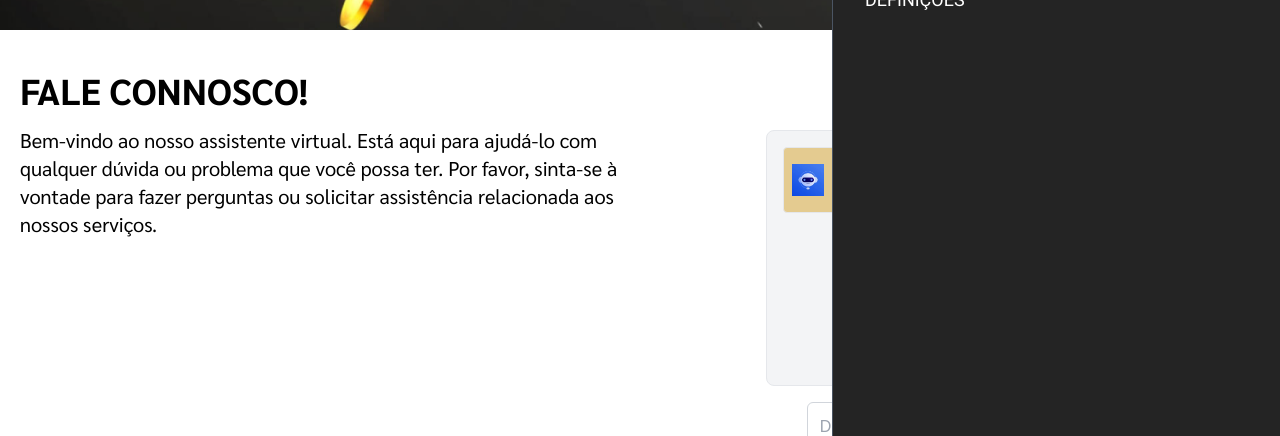
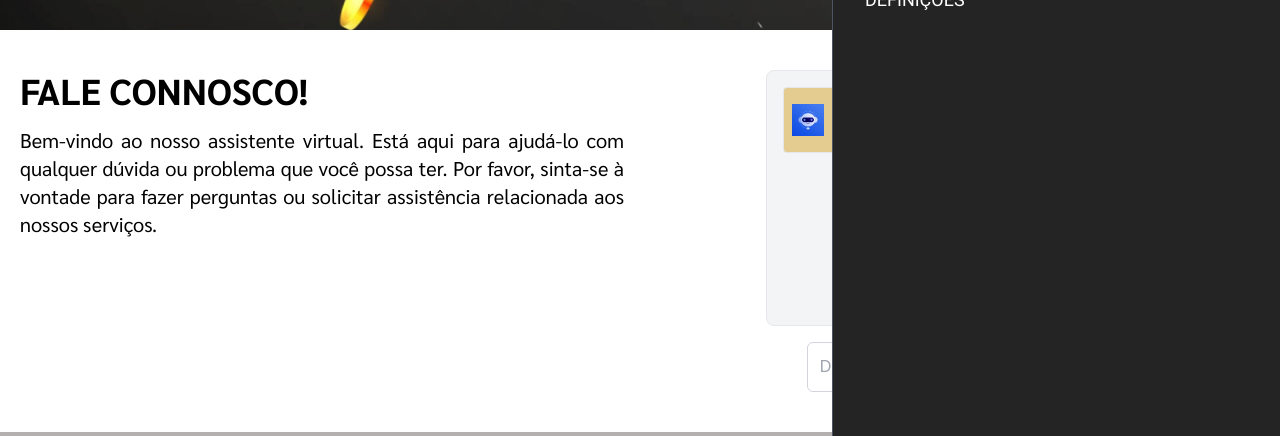
Before and after one commit to jotafreitas10/virtual-vegas, a React (Vite) app in the folder frontend/: page /suporte/assistentevirtual in a window 1280 px wide. Shown: the part 270-706 px from the top of the page. Built offline with nearby package versions, Linux system fonts and the light colour scheme; sample sign-in values are in the browser's storage.

Commit message:
Update ChatAssistente.jsx

```diff
--- a/frontend/src/components/ChatAssistente.jsx
+++ b/frontend/src/components/ChatAssistente.jsx
@@ -30,13 +30,12 @@ export const ChatForm = () => {
         <div className='max-w-[1240px] mx-auto grid md:grid-cols-2 gap-8'>
             <div className="justify-between font-sarabun">
                 <h1 className="text-3xl md:text-4xl font-extrabold mt-10 ml-5 md:ml-0 mb-1 md:mb-4">FALE CONNOSCO!</h1>
-                <p className="text-xl font-light hidden md:block ">
+                <p className="text-xl font-light hidden md:block "style={{ textAlign: 'justify' }}>
                     Bem-vindo ao nosso assistente virtual. Está aqui para ajudá-lo com qualquer dúvida ou problema que você possa ter. Por favor, sinta-se à vontade para fazer perguntas ou solicitar assistência relacionada aos nossos serviços.
                 </p>
             </div>
             <div className="flex flex-col items-center">
-            <p className="text-3xl font-bold md:mt-10 hidden md:block">ChatBot</p>
-                <div className="w-96 h-64 mt-0 md:mt-6 border bg-gray-100 rounded-lg overflow-y-scroll mb-4 p-4 relative">
+                <div className="w-96 h-64 mt-0 md:mt-10 border bg-gray-100 rounded-lg overflow-y-scroll mb-4 p-4 relative">
                     {messages.map((msg, index) => (
                         <div key={index} className={`flex ${msg.isBot ? 'justify-start' : 'justify-end'}`}>
                             <div className={`rounded p-2 mb-2 ${msg.isBot ? 'rounded border bg-[#e4cb90]' : 'rounded border bg-white'}`}>
```
